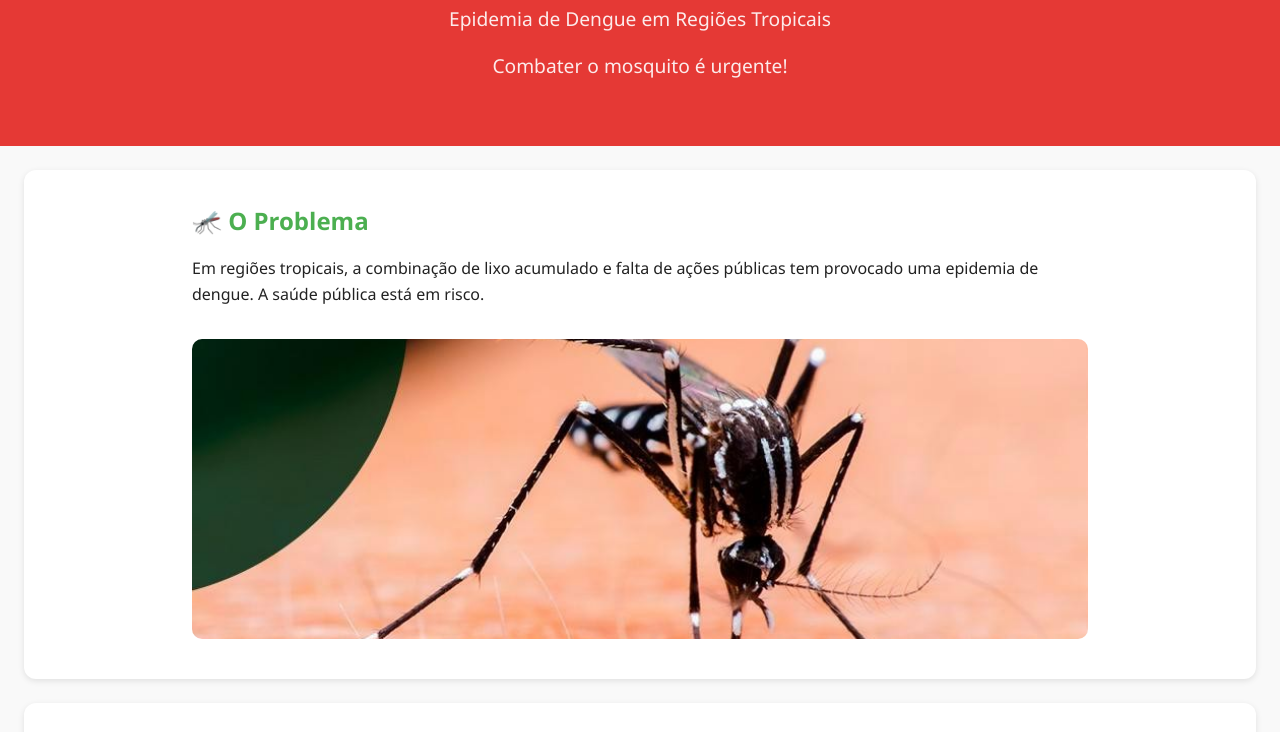
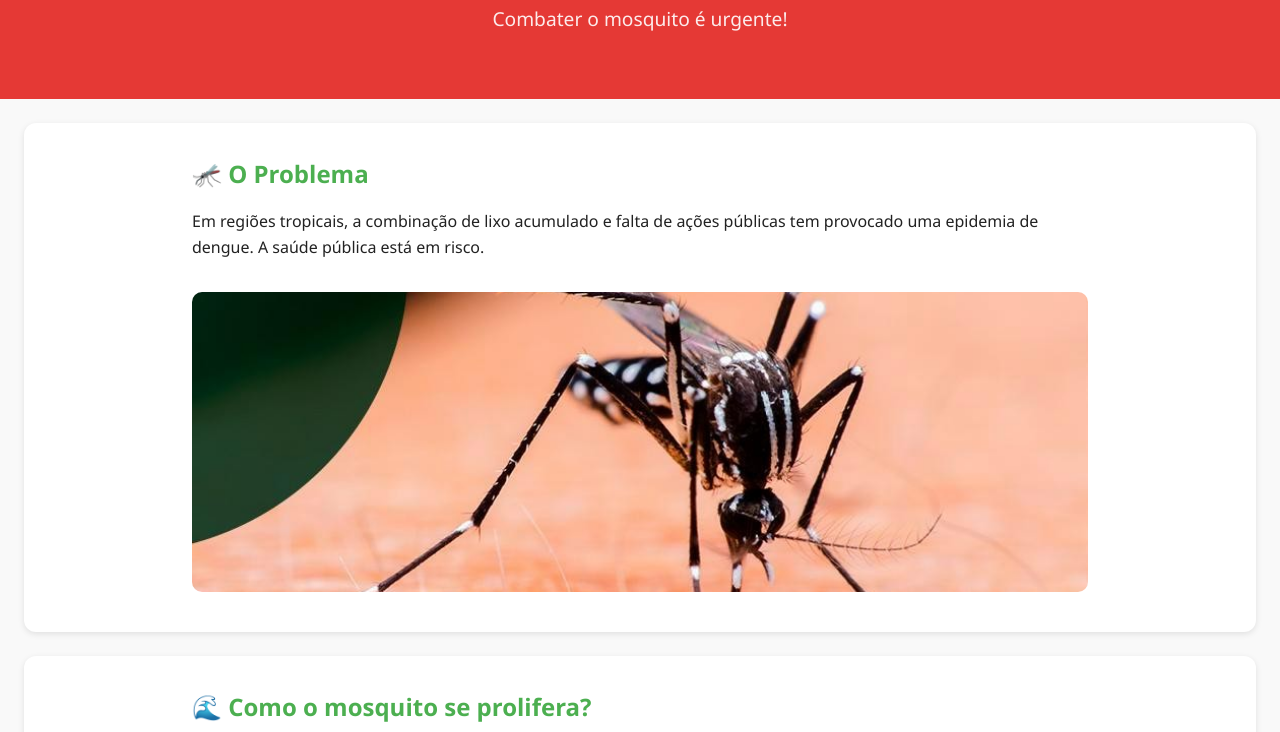
Before and after one commit to Dev-mslf/site-dengue, a plain HTML site: page index.html in a window 1280 px wide. Shown: the part 127-859 px from the top of the page. Drawn offline with Linux system fonts and the light colour scheme.

Commit message:
Update index.html

```diff
--- a/index.html
+++ b/index.html
@@ -13,7 +13,6 @@
     <header>
         <div class="container">
             <h1>🚨 Alerta Dengue</h1>
-            <p class="subtitulo">Epidemia de Dengue em Regiões Tropicais</p>
             <p class="subtitulo">Combater o mosquito é urgente!</p>
         </div>
     </header>
```
